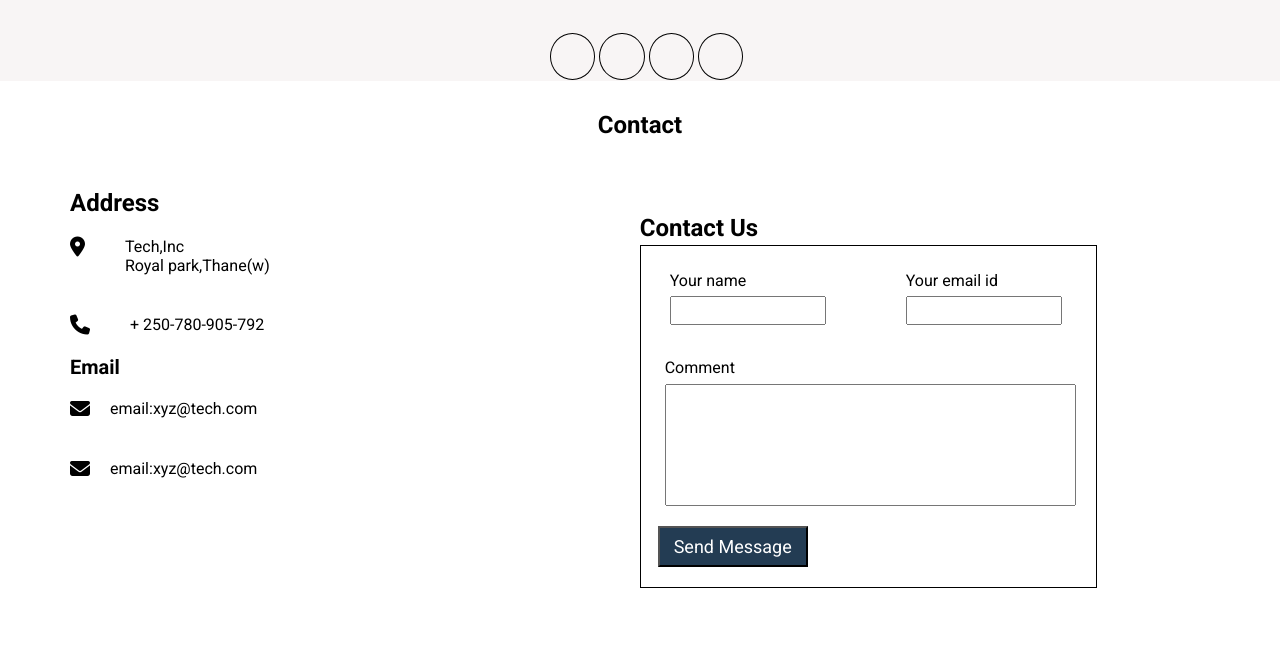
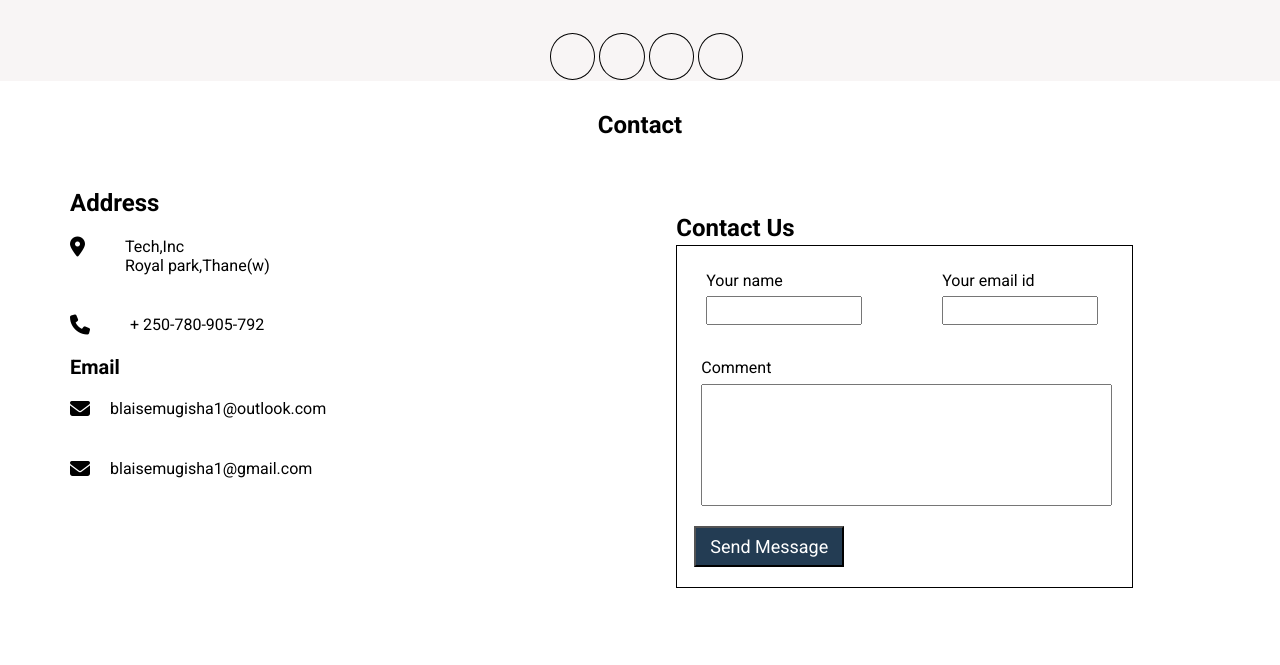
Before and after one commit to BugingoBlaise/Tech-One, a plain HTML site: page index.html in a window 1280 px wide. Shown: the part 1409-2074 px from the top of the page. Drawn offline with Linux system fonts and the light colour scheme.

Commit message:
100% Done

```diff
--- a/index.html
+++ b/index.html
@@ -211,7 +211,7 @@
                   <i class="fa-solid fa-envelope"></i>
                 </div>
                 <div class="more">
-                  <p>email:xyz@tech.com</p>
+                  <p>blaisemugisha1@outlook.com</p>
                 </div>
               </div>
               <div class="location-one">
@@ -219,7 +219,7 @@
                   <i class="fa-solid fa-envelope"></i>
                 </div>
                 <div class="more">
-                  <p>email:xyz@tech.com</p>
+                  <p>blaisemugisha1@gmail.com</p>
                 </div>
               </div>
             </div>
```
